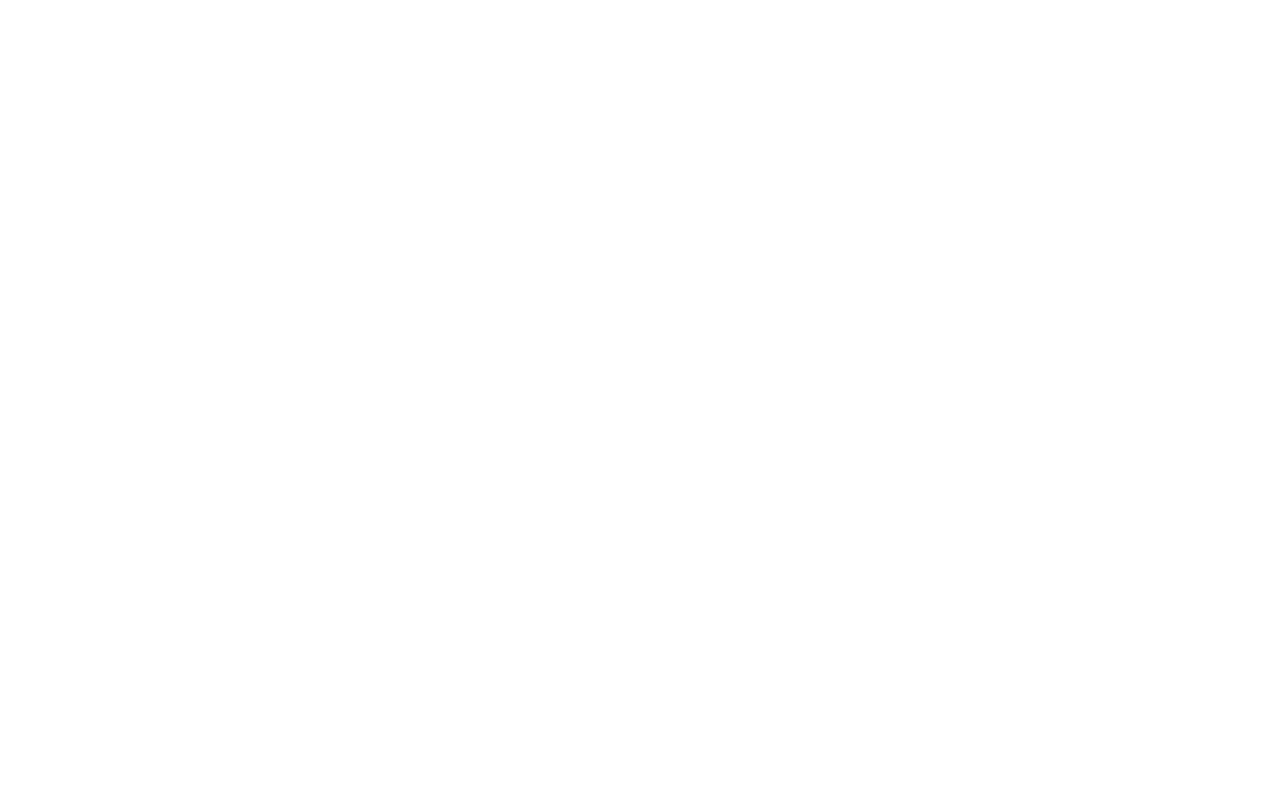
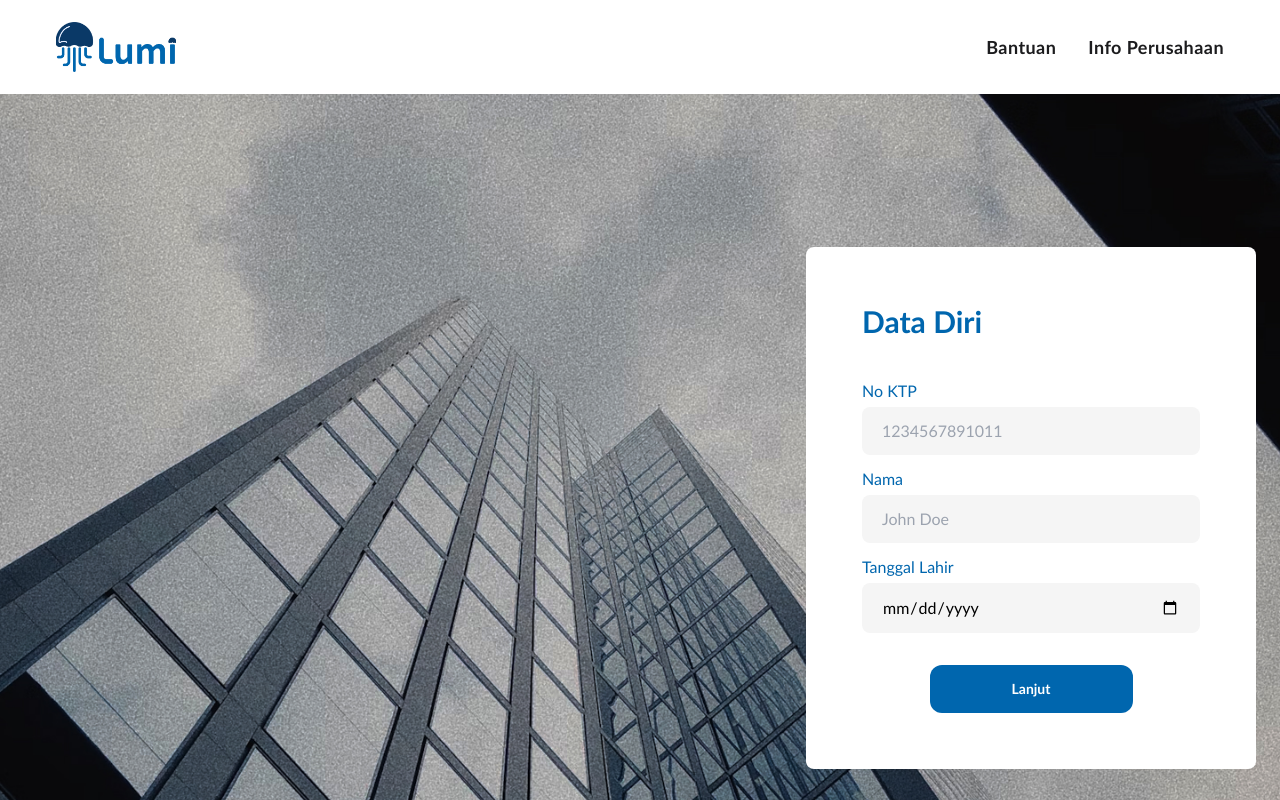
Before and after one commit to SYNRGY7-Team4/Frontend, a React (Vite) app: page /register/data-diri in a window 1280 px wide. Before the commit this address had no page. Shown: the top 800 px of the page. Built offline with nearby package versions, Linux system fonts and the light colour scheme.

Commit message:
feat: add data diri page

```diff
--- a/src/App.tsx
+++ b/src/App.tsx
@@ -1,26 +1,32 @@
-import { Route, Routes, useLocation } from "react-router-dom"
-import Button from "@/components/Button/Button"
-import { Login, Register, Verification_E_KTP, Verification_OTP } from "@/pages"
-import AturPin from "./pages/Register/AturPin"
-import Password from "./pages/Register/Password"
+import { Route, Routes, useLocation } from "react-router-dom";
+import Button from "@/components/Button/Button";
+import {
+  DataDiri,
+  Login,
+  Register,
+  Verification_E_KTP,
+  Verification_OTP,
+} from "@/pages";
+import AturPin from "./pages/Register/AturPin";
+import Password from "./pages/Register/Password";
 
 function App() {
-  const location = useLocation()
+  const location = useLocation();
 
   return (
     <>
       <Routes key={location.pathname} location={location}>
         <Route
-          path='/'
+          path="/"
           element={
             <>
-              <div className='text-secondary-red shadow-03'>Hello World</div>
+              <div className="text-secondary-red shadow-03">Hello World</div>
 
               <Button
-                variant='primary'
-                className='bg-primary-darkBlue'
+                variant="primary"
+                className="bg-primary-darkBlue"
                 disabled={false}
-                size='md'
+                size="md"
               >
                 Custom Button
               </Button>
@@ -28,17 +34,17 @@
           }
         />
 
-        <Route path='/login' element={<Login />} />
+        <Route path="/login" element={<Login />} />
 
-        <Route path='/register' element={<Register />} />
-        <Route path='/register/password' element={<Password/>}/>
-        <Route path='/register/otp' element={<Verification_OTP />} />
-        <Route path='/register/ktp' element={<Verification_E_KTP />} />
-        <Route path='/register/atur-pin' element={<AturPin />} />
-
+        <Route path="/register" element={<Register />} />
+        <Route path="/register/password" element={<Password />} />
+        <Route path="/register/otp" element={<Verification_OTP />} />
+        <Route path="/register/ktp" element={<Verification_E_KTP />} />
+        <Route path="/register/atur-pin" element={<AturPin />} />
+        <Route path="/register/data-diri" element={<DataDiri />} />
       </Routes>
     </>
-  )
+  );
 }
 
-export default App
+export default App;
--- /dev/null
+++ b/src/pages/DataDiri/DataDiri.tsx
@@ -0,0 +1,86 @@
+import { useState } from "react";
+import bgAuth from "@/assets/bg-auth.jpg";
+import Button from "@/components/Button/Button";
+import Footer from "@/components/Footer/Footer";
+import Header from "@/components/Header/Header";
+import Input from "@/components/Input/Input";
+import Label from "@/components/Label/Label";
+import { IFormInput } from "./types";
+
+const DataDiri = () => {
+  const [data, setData] = useState<IFormInput>({
+    noKtp: 0,
+    nama: "",
+    tanggalLahir: "",
+  });
+
+  const handleChange = (e: React.ChangeEvent<HTMLInputElement>) => {
+    setData((prev) => ({
+      ...prev,
+      [e.target.name]: e.target.value,
+    }));
+  };
+
+  const handleSubmit = (e: React.FormEvent<HTMLFormElement>) => {
+    e.preventDefault();
+    console.log({ data });
+  };
+
+  return (
+    <>
+      <Header />
+      <main
+        className="w-full min-h-[828px] h-[calc(100vh-73px-75px)] md:h-[calc(100vh-94px-75px)] bg-cover bg-center"
+        style={{ backgroundImage: `url(${bgAuth})` }}
+      >
+        <div className="container mx-auto px-6 flex items-center justify-center md:justify-end h-full">
+          <div className="bg-neutral-01 px-8 py-14 md:px-14 rounded-lg w-[450px]">
+            <h1 className="mb-10 text-3xl text-primary-blue font-bold">
+              Data Diri
+            </h1>
+            <form className="flex flex-col gap-y-8" onSubmit={handleSubmit}>
+              <div className="flex flex-col gap-y-3">
+                <div className="flex flex-col gap-y-1">
+                  <Label htmlFor="email">No KTP</Label>
+                  <Input
+                    type="number"
+                    name="noKtp"
+                    placeholder="1234567891011"
+                    aria-label="Masukkan no KTP Anda"
+                    onChange={handleChange}
+                  />
+                </div>
+                <div className="flex flex-col gap-y-1">
+                  <Label htmlFor="password">Nama</Label>
+                  <Input
+                    name="nama"
+                    placeholder="John Doe"
+                    aria-label="Masukkan nama Anda"
+                    onChange={handleChange}
+                  />
+                </div>
+                <div className="flex flex-col gap-y-1">
+                  <Label htmlFor="password">Tanggal Lahir</Label>
+                  <Input
+                    type="date"
+                    name="tanggalLahir"
+                    aria-label="Masukkan tanggal lahir Anda"
+                    onChange={handleChange}
+                  />
+                </div>
+              </div>
+              <div className="flex flex-col gap-y-2 items-center">
+                <Button id="btnLanjut" aria-label="Tombol masuk">
+                  Lanjut
+                </Button>
+              </div>
+            </form>
+          </div>
+        </div>
+      </main>
+      <Footer />
+    </>
+  );
+};
+
+export default DataDiri;
--- /dev/null
+++ b/src/pages/DataDiri/types.ts
@@ -0,0 +1,5 @@
+export interface IFormInput {
+  noKtp: number;
+  nama: string;
+  tanggalLahir: string;
+}
--- a/src/pages/index.ts
+++ b/src/pages/index.ts
@@ -1,6 +1,7 @@
-import Login from "@/pages/Login/Login"
-import Register from "@/pages/Register/Register"
-import Verification_E_KTP from "@/pages/Register/Verification_E_KTP"
-import Verification_OTP from "@/pages/Register/Verification_OTP"
+import Login from "@/pages/Login/Login";
+import Register from "@/pages/Register/Register";
+import Verification_E_KTP from "@/pages/Register/Verification_E_KTP";
+import Verification_OTP from "@/pages/Register/Verification_OTP";
+import DataDiri from "@/pages/DataDiri/DataDiri";
 
-export { Login, Register, Verification_E_KTP, Verification_OTP }
+export { Login, Register, Verification_E_KTP, Verification_OTP, DataDiri };
```
